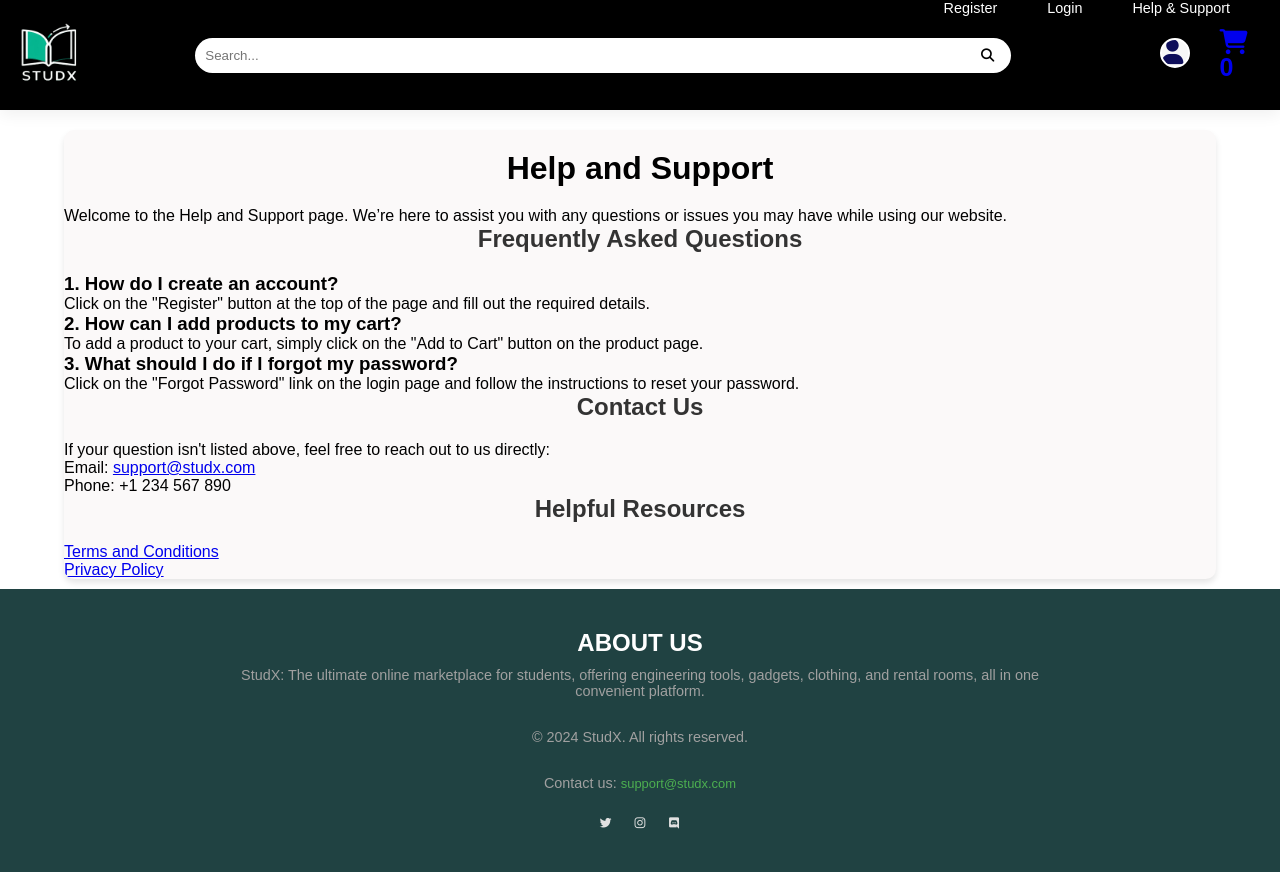
After one commit to Rabinn1011/StudentMart, a Django app: page /help/ in a window 1280 px wide. The commit adds this page. Run offline with Django 5.2, Linux system fonts and the light colour scheme.

Commit message:
helpmeesupportmee

```diff
--- a/StudX/store/templates/base.html
+++ b/StudX/store/templates/base.html
@@ -76,7 +76,7 @@
                 clothing, and rental rooms, all in one convenient platform.</p>
         </div>
         <p>&copy; 2024 StudX. All rights reserved.</p>
-        <p>Contact us: <a href="mailto:support@moviefiesta.com">support@moviefiesta.com</a></p>
+        <p>Contact us: <a href="mailto:support@moviefiesta.com">support@studx.com</a></p>
         <div class="social-icons">
             <a href="https://twitter.com" target="_blank"><i class="bx bxl-twitter"></i></a>
             <a href="https://instagram.com" target="_blank"><i class="bx bxl-instagram"></i></a>
--- /dev/null
+++ b/StudX/store/templates/help_and_support.html
@@ -0,0 +1,38 @@
+{% extends 'base.html' %}
+
+{% block content %}
+<div class="form-container">
+    <h1 class="heading">Help and Support</h1>
+
+    <p class="mb-4">
+        Welcome to the Help and Support page. We’re here to assist you with any questions or issues you may have while using our website.
+    </p>
+
+    <h2 class="text-2xl font-semibold mb-3">Frequently Asked Questions</h2>
+    <div class="faq-section">
+        <h3 class="text-xl font-medium">1. How do I create an account?</h3>
+        <p>Click on the "Register" button at the top of the page and fill out the required details.</p>
+
+        <h3 class="text-xl font-medium mt-3">2. How can I add products to my cart?</h3>
+        <p>To add a product to your cart, simply click on the "Add to Cart" button on the product page.</p>
+
+        <h3 class="text-xl font-medium mt-3">3. What should I do if I forgot my password?</h3>
+        <p>Click on the "Forgot Password" link on the login page and follow the instructions to reset your password.</p>
+    </div>
+
+    <h2 class="text-2xl font-semibold mt-6 mb-3">Contact Us</h2>
+    <p>
+        If your question isn't listed above, feel free to reach out to us directly:
+    </p>
+    <ul class="list-disc list-inside">
+        <li>Email: <a href="mailto:support@ystudx.com" class="text-blue-600">support@studx.com</a></li>
+        <li>Phone: +1 234 567 890</li>
+    </ul>
+
+    <h2 class="text-2xl font-semibold mt-6 mb-3">Helpful Resources</h2>
+    <ul class="list-disc list-inside">
+        <li><a href="/terms" class="text-blue-600">Terms and Conditions</a></li>
+        <li><a href="/privacy" class="text-blue-600">Privacy Policy</a></li>
+    </ul>
+</div>
+{% endblock %}
--- a/StudX/store/templates/navbar.html
+++ b/StudX/store/templates/navbar.html
@@ -83,7 +83,7 @@
                     <li><a href="{% url 'register' %}">Register</a></li>
                     <li><a href="{% url 'login' %}">Login</a></li>
                 {% endif %}
-                  <li><a href="{% url 'contact' %}">Help & Support</a></li>
+                  <li><a href="{% url 'help_and_support' %}">Help & Support</a></li>
                   {% if seller_details.is_verified %}
                       <li><a href="{% url 'add_product' %}">Add Product</a></li>
                   {% endif %}
--- a/StudX/store/urls.py
+++ b/StudX/store/urls.py
@@ -11,6 +11,8 @@ urlpatterns = [
     path('register/', views.register, name='register'),
     path('about/', views.about, name='about'),
     path('contact/', views.contact, name='contact'),
+    path('help/', views.help_and_support, name='help_and_support'),
+
     path('product/<int:pk>', views.product, name='product'),
     path('login/', views.login_user, name='login'),
     path('logout/', views.logout_user, name='logout'),
--- a/StudX/store/views.py
+++ b/StudX/store/views.py
@@ -418,3 +418,6 @@ def delete_product_form(request, pk):
     messages.success(request, "Product has been deleted successfully.")
 
     return redirect('home')
+
+def help_and_support(request):
+    return render(request, 'help_and_support.html')
```
Also changed, not shown: StudX/db.sqlite3.
